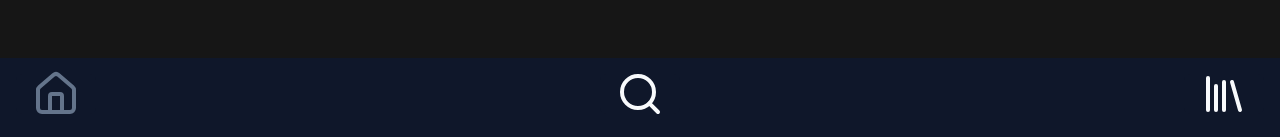
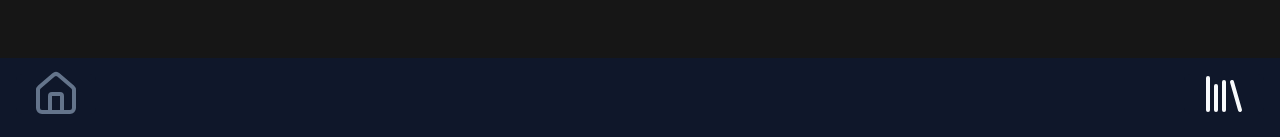
Before and after one commit to skoanton/antonh-slutprejkt-jsfw, a React (Vite) app: page / in a window 1280 px wide. Shown: the part 660-797 px from the top of the page. Built offline with nearby package versions, Linux system fonts and the light colour scheme.

Commit message:
tog bort sök i navbar

```diff
--- a/src/pages/Root/components/Navbar.tsx
+++ b/src/pages/Root/components/Navbar.tsx
@@ -23,19 +23,6 @@ const Navbar = ({}: NavbarProps) => {
           </Link>
         </li>
         <li>
-          <Link to="/search">
-            <Button
-              className={
-                location.pathname === "/search"
-                  ? "text-muted-foreground"
-                  : "text-primary-foreground"
-              }
-            >
-              <Search className="w-12 h-12" />
-            </Button>
-          </Link>
-        </li>
-        <li>
           <Link to="/shelf/favorites">
             <Button
               className={
```
